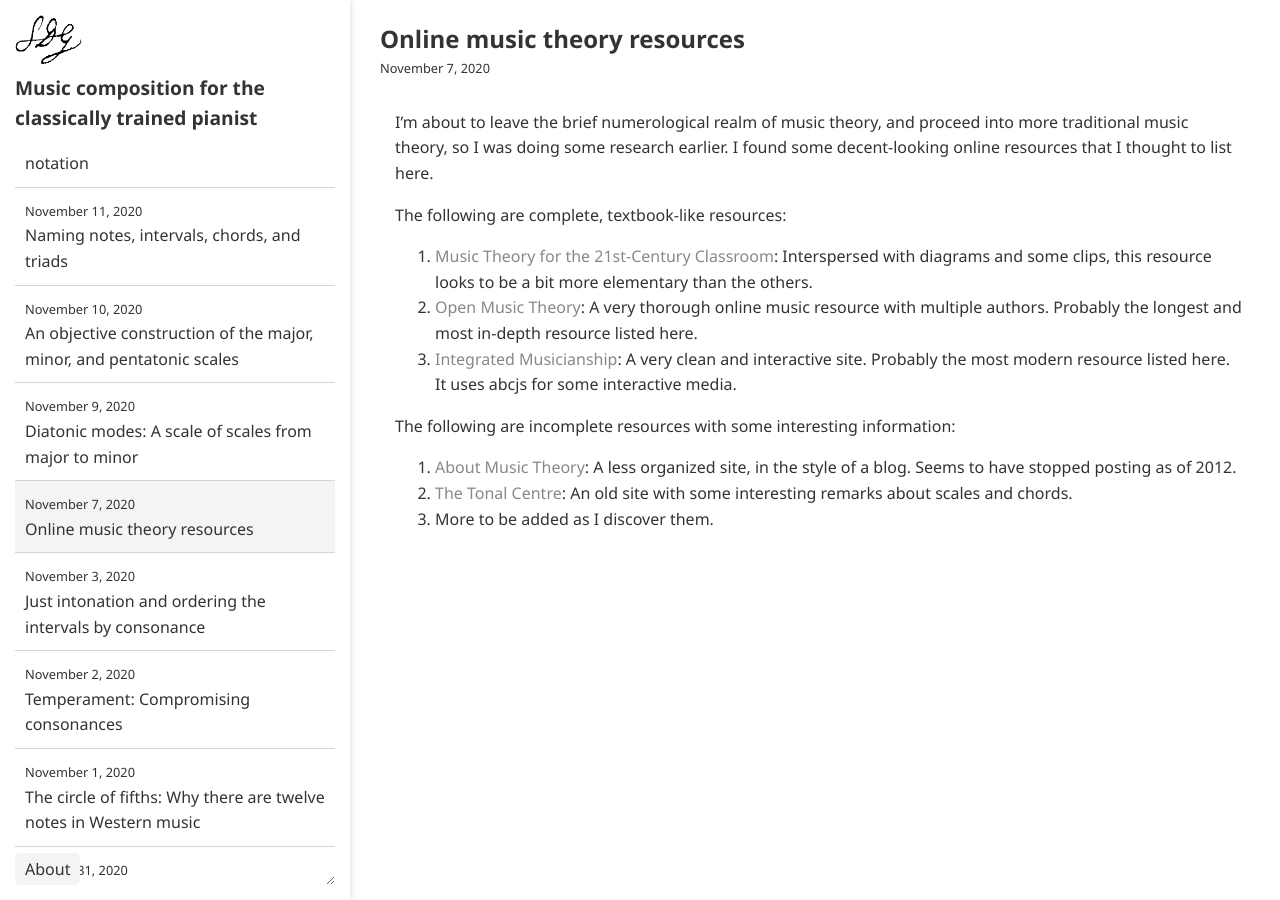
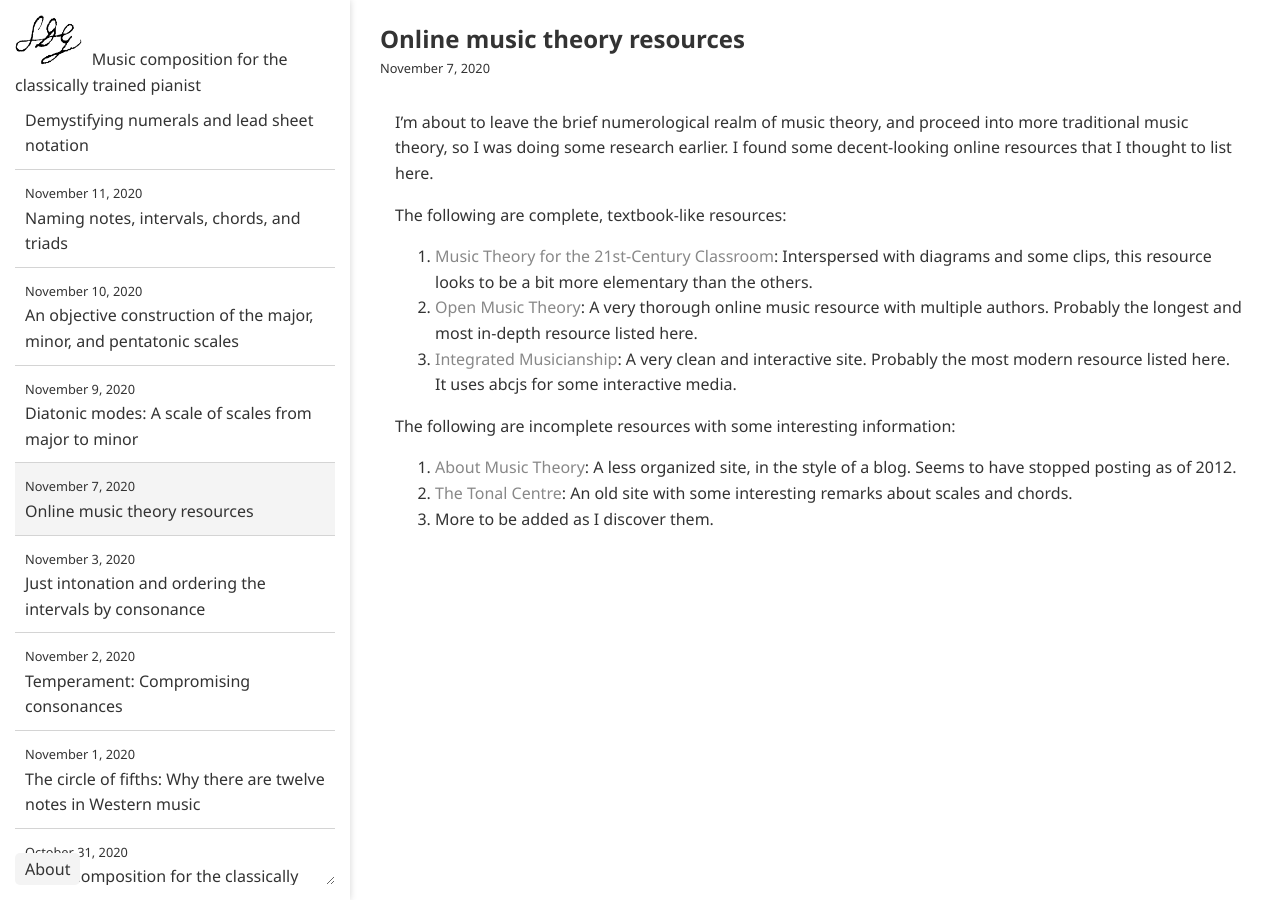
Before and after one commit to ansyblenetwork/sdg, a Jekyll site: the page built from _posts/2020-11-07-online-music-theory.md, in a window 1280 px wide. Built offline with Jekyll 4.4.1, drawn with Linux system fonts in a browser that asks for light colours.

Commit message:
Update page.html

```diff
--- a/_layouts/page.html
+++ b/_layouts/page.html
@@ -155,7 +155,7 @@
 	<div id="outersidebar" class="outersidebar">
 	<div class="sidebar">
 	<div class="rpanel" style="flex-grow: 1; position:relative; min-width:250px;" id="accountPanel">
-		<div style="display:flex; margin-bottom:15px"><a href="{{ "" | absolute_url }}"><img src="{{ "sdg-transparent.png" | relative_url }}" alt="Soli Deo gloria" style="max-height:50px; padding-right:10px"><h2>Music composition for the classically trained pianist</h2></a></div>
+		<div style="display:flex; margin-bottom:15px"><a href="{{ "" | absolute_url }}"><img src="{{ "sdg-transparent.png" | relative_url }}" alt="Soli Deo gloria" style="max-height:50px; padding-right:10px">Music composition for the classically trained pianist</a></div>
 		<ul style="overflow:auto;">
 			{% for post in site.posts %}
 				{% if page.title == post.title %}
```
